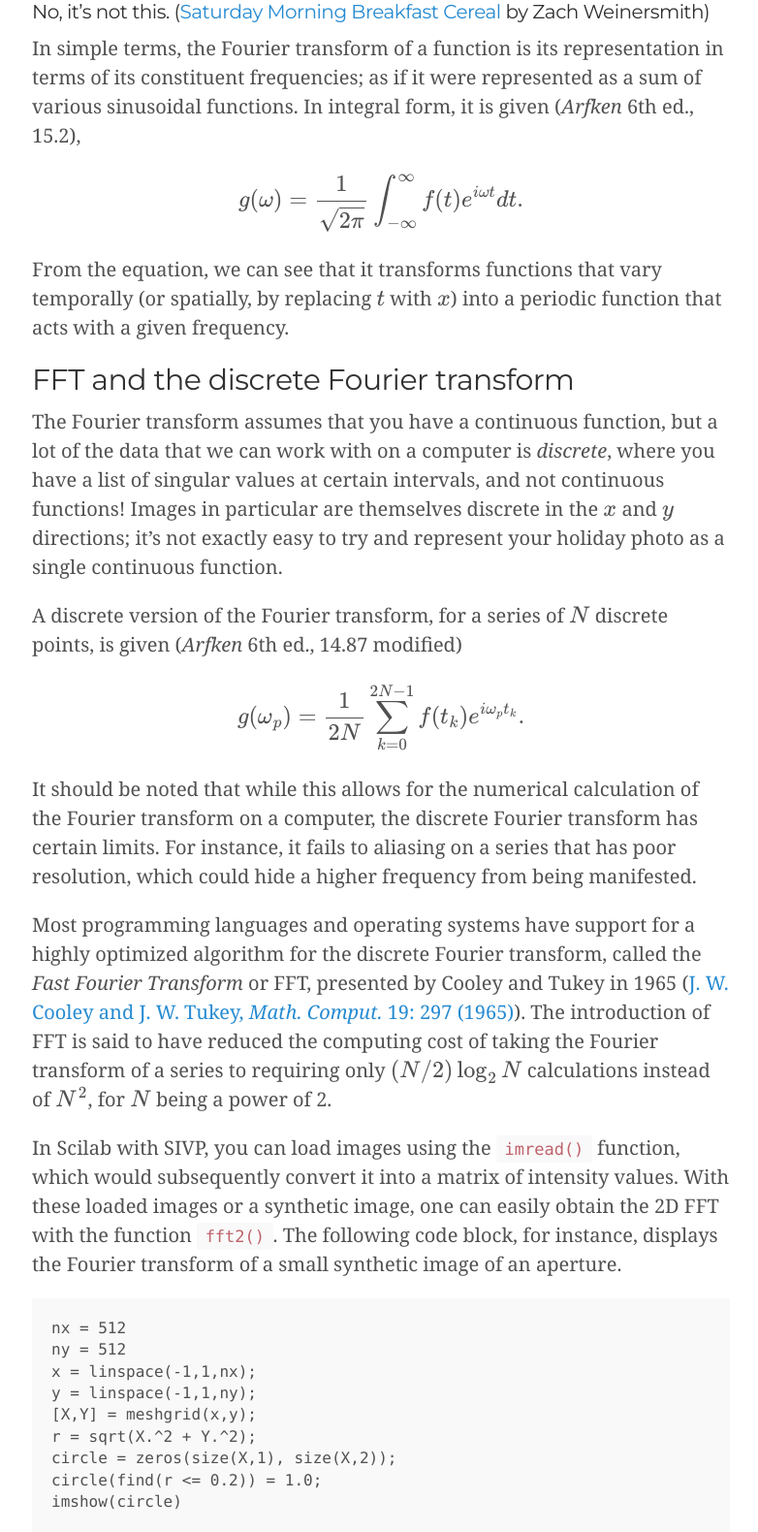
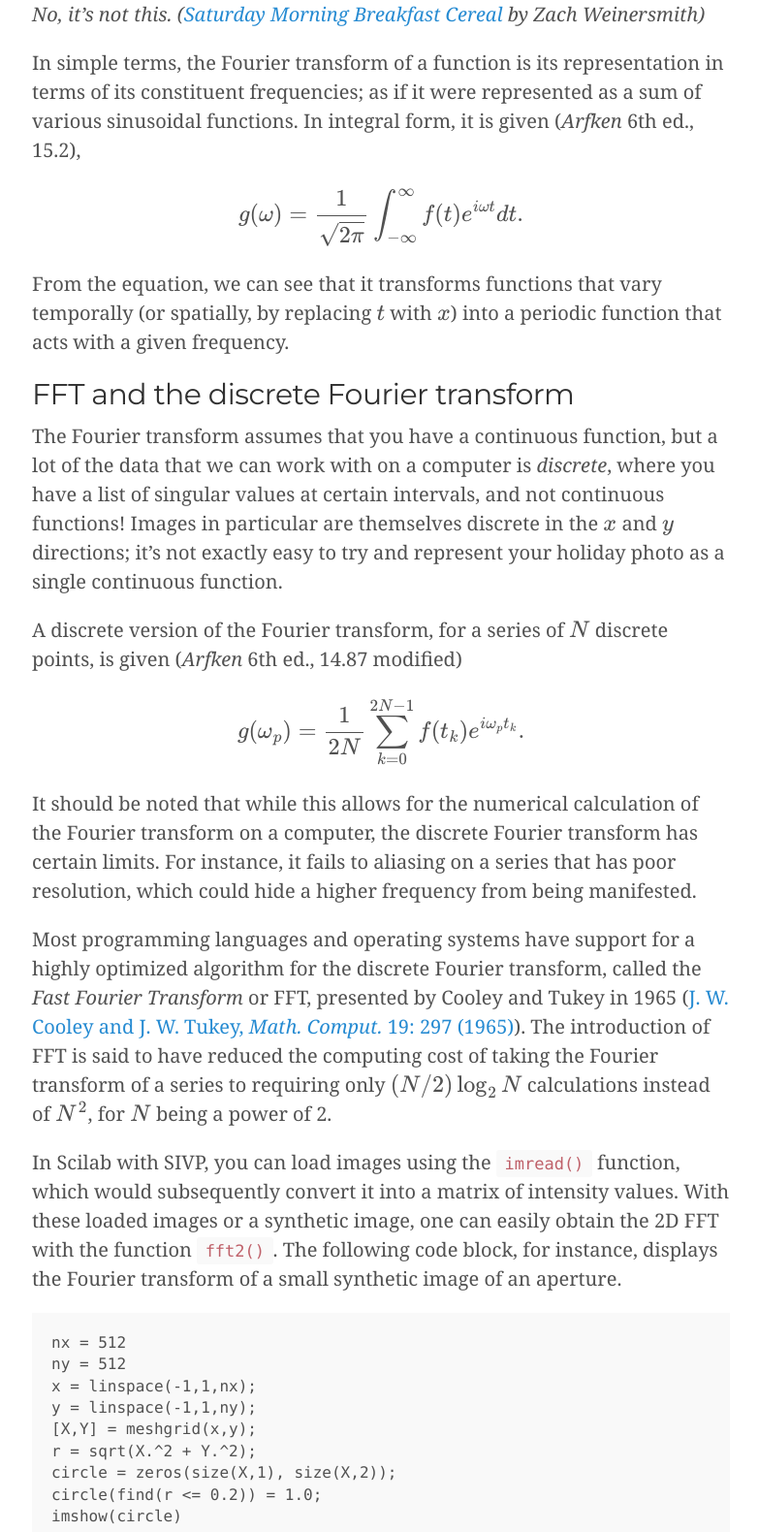
Before and after one commit to devential/devential.github.io, a Jekyll site: the page built from _posts/2016-10-11-AP186-A5.md, in a window 1280 px wide. Shown: the part 742-2322 px from the top of the page at 97% size, without its empty margins (247-1029 px from the left). Built offline with Jekyll 4.4.1, drawn with Linux system fonts in a browser that asks for light colours; formulas are drawn with MathJax 3; comment, search, counter and statistics services are not loaded; grey boxes are pictures that could not be loaded.

Commit message:
Changed captions h4 to italics

```diff
--- a/_posts/2016-10-11-AP186-A5.md
+++ b/_posts/2016-10-11-AP186-A5.md
@@ -10,7 +10,7 @@ In this post, I take a look at the Fourier transform (in particular, the discret
 So what is the Fourier transform?
 
 ![smbcfourier](http://www.smbc-comics.com/comics/20130201.gif)
-#### No, it's not this. ([Saturday Morning Breakfast Cereal](http://www.smbc-comics.com/comic/2013-02-01) by Zach Weinersmith)
+*No, it's not this. ([Saturday Morning Breakfast Cereal](http://www.smbc-comics.com/comic/2013-02-01) by Zach Weinersmith)*
 
 In simple terms, the Fourier transform of a function is its representation in terms of its constituent frequencies; as if it were represented as a sum of various sinusoidal functions. In integral form, it is given (*Arfken* 6th ed., 15.2),
 
@@ -106,7 +106,7 @@ In this case of manipulating digital images, convolution is performed by taking
 The letters **VIP** were placed as part of a synthetic image to represent an *object*. By convolving a circle with the FFT of the object, we can simulate the 'projection' of that object through an aperture or imaging device.
 
 ![imagingcircles.png](https://s12.postimg.org/yagv5dov1/imagingcircles.png)
-#### Multiple examples involving different circle sizes and their resulting images.
+*Multiple examples involving different circle sizes and their resulting images.*
 
 It could be said that convolving the circle image with the Fourier transform acts as a low-pass filter, as it only allows low-frequency features to pass, which are, in a sense, those features near the center of the FFT-shifted transform image. Increasing the size of the circle allows higher frequency features to exhibit themselves, as evident in the images. Higher-frequency sinusoidal ringing is much more evident in the larger-aperture images, whereas low-frequency ringing is seen in the small-aperture images.
 
```
